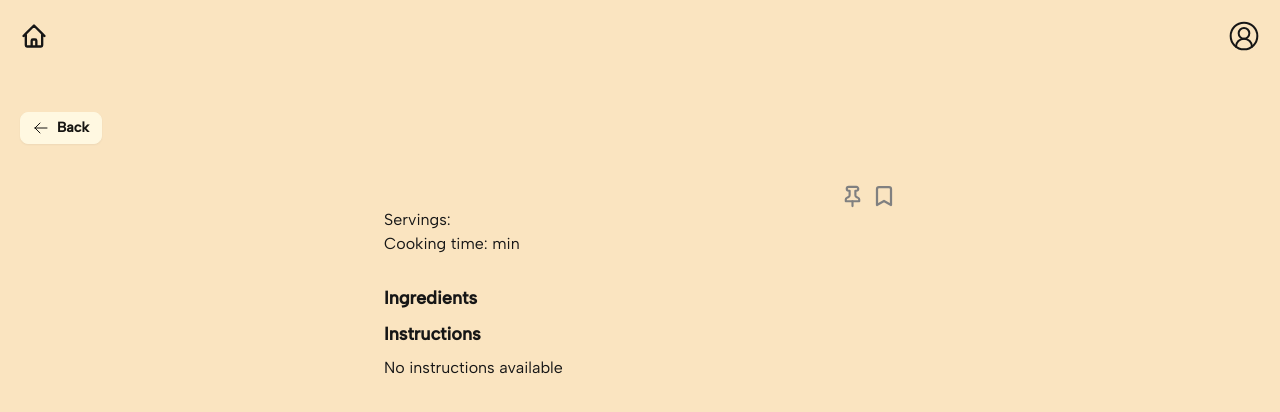
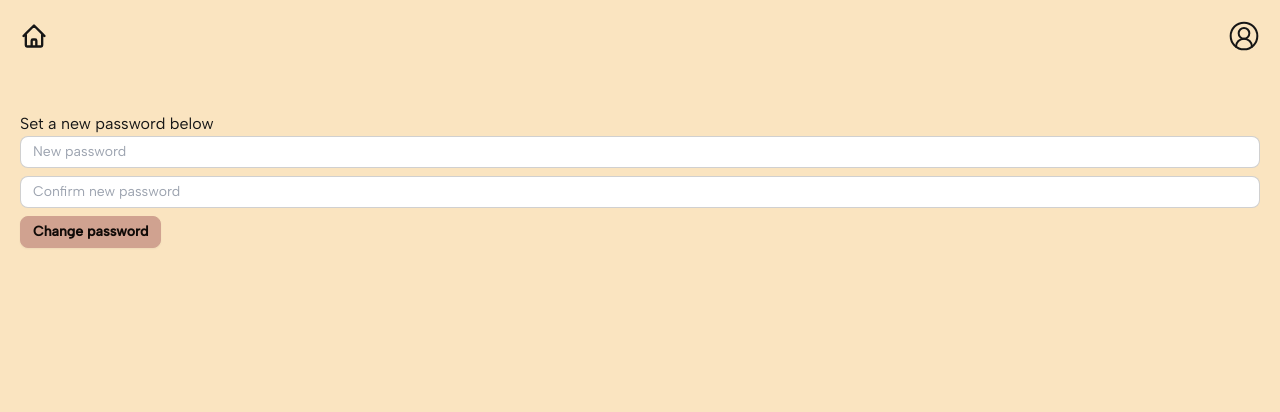
Before and after one commit to felicialyden/recipe-search-frontend, a React (Vite) app: page /recipe-search-frontend/resetpassword in a window 1280 px wide. Shown: the top 412 px of the page. Built offline with nearby package versions, Linux system fonts and the light colour scheme; no server answers.

Commit message:
add reset password page

```diff
--- a/src/App.tsx
+++ b/src/App.tsx
@@ -7,6 +7,7 @@ import { Toaster } from "react-hot-toast";
 import SavedRecipes from "./pages/SavedRecipes";
 import Login from "./pages/Login";
 import Profile from "./pages/Profile";
+import ResetPassword from "./pages/ResetPassword";
 
 function App() {
   return (
@@ -21,6 +22,7 @@ function App() {
           <Route path="/saved" Component={SavedRecipes}></Route>
           <Route path="/login" Component={Login}></Route>
           <Route path="/profile" Component={Profile}></Route>
+          <Route path="/resetpassword" Component={ResetPassword}></Route>
         </Routes>
       </main>
     </BrowserRouter>
--- a/src/components/LoginForm.tsx
+++ b/src/components/LoginForm.tsx
@@ -14,7 +14,7 @@ const LoginForm = () => {
     const handleLogin = async(e: SyntheticEvent) => {
       e.preventDefault()
       const form = e.target as HTMLFormElement
-      const username = (form.elements.namedItem('login-username') as HTMLInputElement).value
+      const username = (form.elements.namedItem('login-email') as HTMLInputElement).value
       const password = (form.elements.namedItem('login-password') as HTMLInputElement).value
       try {
         const response = await loginUser(username, password) as Response
@@ -35,9 +35,9 @@ const LoginForm = () => {
       <h1>Log in</h1>
       <input
         type="text"
-        placeholder="Username"
+        placeholder="Email address"
         className="input input-bordered w-full w-xs"
-        name="login-username"
+        name="login-email"
       />
       <input
         type="password"
--- /dev/null
+++ b/src/components/ResetPasswordForm.tsx
@@ -0,0 +1,50 @@
+import { SyntheticEvent, useContext } from "react";
+import toast from "react-hot-toast";
+import { AuthContext } from "../contexts/AuthContext";
+import { Response } from "../types"
+
+const ResetPasswordForm = () => {
+    const { changePassword } = useContext(AuthContext)
+
+    const handleResetPassword = async(e: SyntheticEvent) => {
+        e.preventDefault()
+        const form = e.target as HTMLFormElement;
+        const newPassword = (form.elements.namedItem('change-password-new') as HTMLInputElement).value
+        const confirmedPassword = (form.elements.namedItem('change-password-confirm') as HTMLInputElement).value
+
+        if(newPassword !== confirmedPassword) {
+            toast.error('New password not matching')
+            return
+        }
+        try {
+            const response = await changePassword(newPassword) as Response
+            if(!response.success) {
+              throw response.error
+            }
+            form.reset()
+            toast.success("Successfully changed password")
+          } catch (error) {
+            toast.error(`${error}`)
+          }
+    }
+
+  return (
+    <form onSubmit={(e) => handleResetPassword(e)} className="space-y-2">
+            <input
+        type="password"
+        name="change-password-new"
+        placeholder="New password"
+        className="input input-sm input-bordered w-full w-xs"
+      />
+            <input
+        type="password"
+        name="change-password-confirm"
+        placeholder="Confirm new password"
+        className="input input-sm input-bordered w-full w-xs"
+      />
+    <button className="btn btn-sm btn-primary max-w-xs">Change password</button>
+    </form>
+  )
+}
+
+export default ResetPasswordForm
--- a/src/components/SignupForm.tsx
+++ b/src/components/SignupForm.tsx
@@ -11,7 +11,7 @@ const SignupForm = () => {
   const handleSignup = async(e: SyntheticEvent) => {
     e.preventDefault()
     const form = e.target as HTMLFormElement
-    const username = (form.elements.namedItem('signup-username') as HTMLInputElement).value
+    const username = (form.elements.namedItem('signup-email') as HTMLInputElement).value
     const password = (form.elements.namedItem('signup-password') as HTMLInputElement).value
     const confirmPassword = (form.elements.namedItem('signup-confirm') as HTMLInputElement).value
     if(password !== confirmPassword) {
@@ -36,8 +36,8 @@ const SignupForm = () => {
       <h1>Sign up</h1>
       <input
         type="text"
-        name="signup-username"
-        placeholder="Username"
+        name="signup-email"
+        placeholder="Email address"
         className="input input-bordered w-full w-xs"
       />
       <input
--- /dev/null
+++ b/src/pages/ResetPassword.tsx
@@ -0,0 +1,12 @@
+import ResetPasswordForm from '../components/ResetPasswordForm'
+
+const ResetPassword = () => {
+  return (
+    <>
+    <h3>Set a new password below</h3>
+    <ResetPasswordForm />
+    </>
+  )
+}
+
+export default ResetPassword
```
